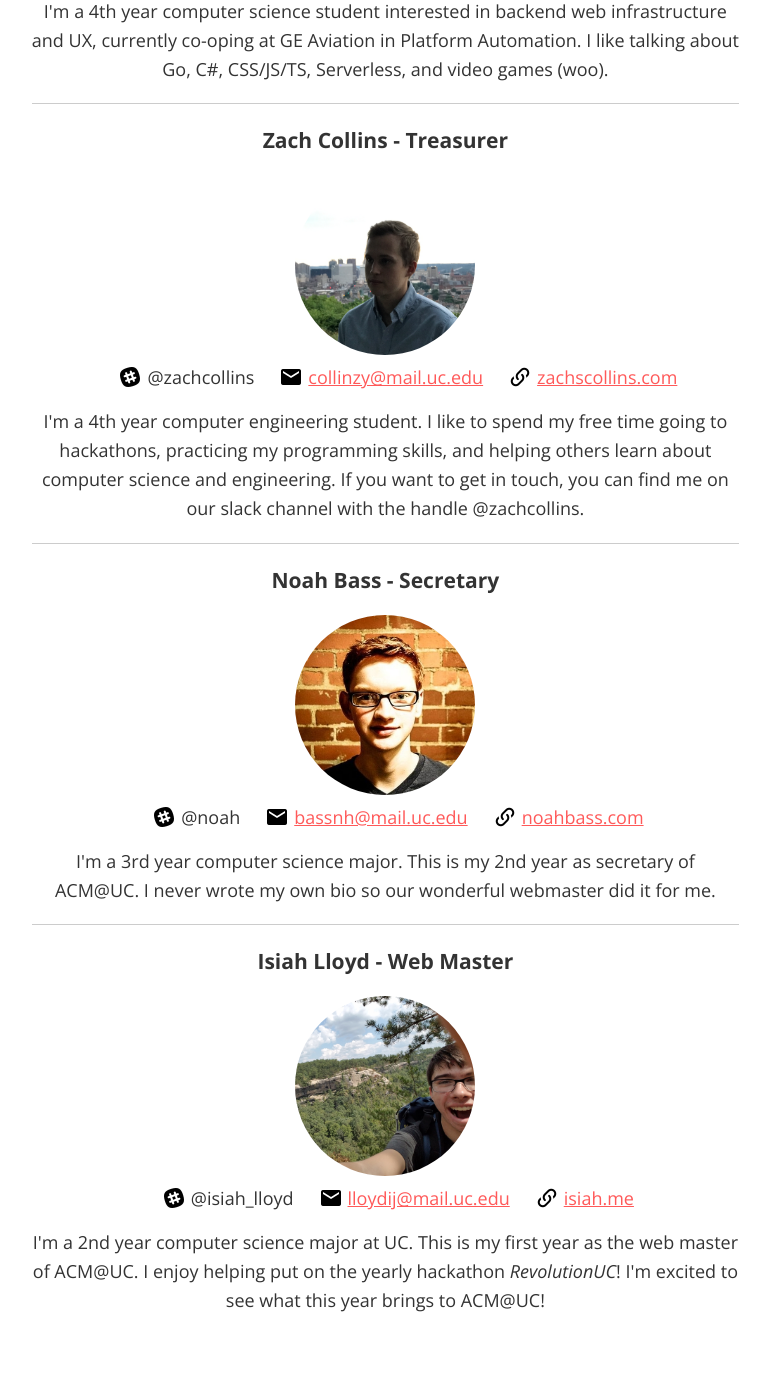
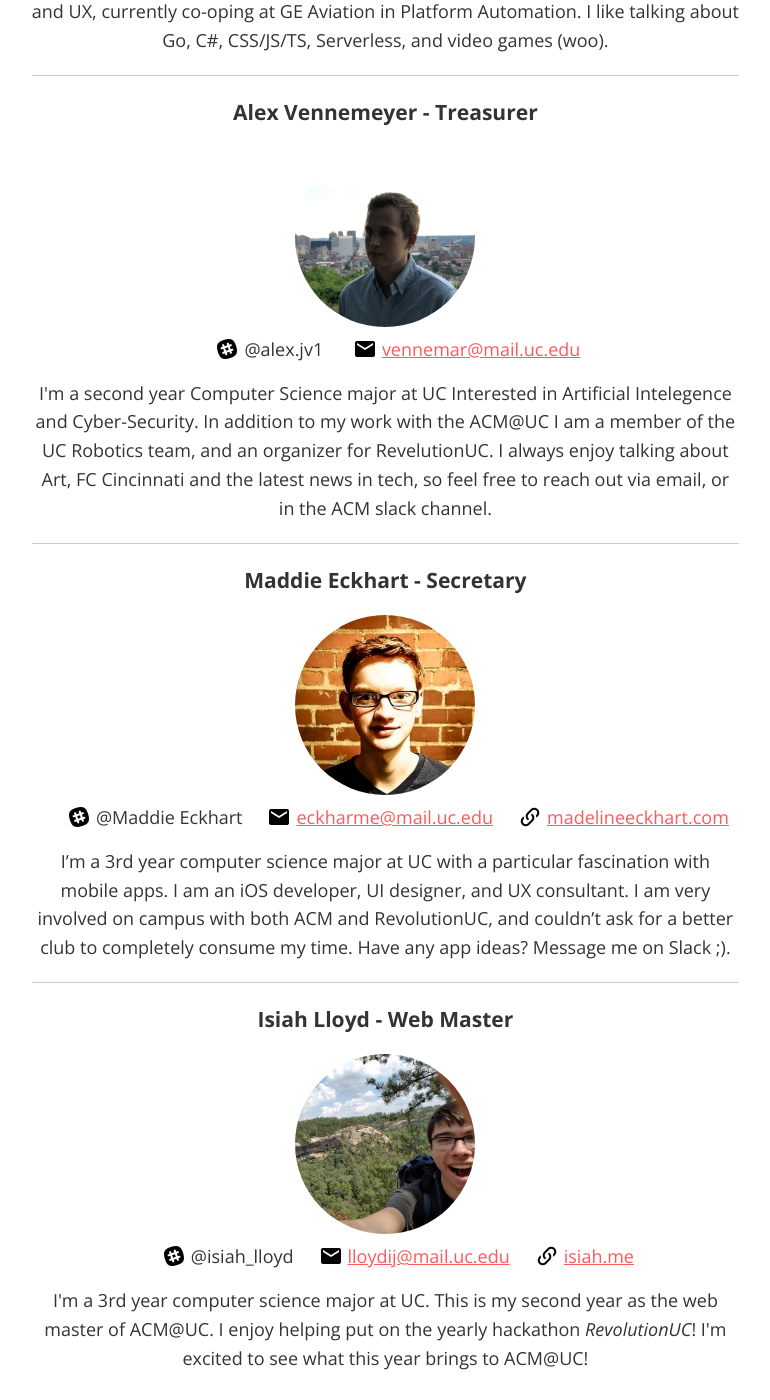
Before and after one commit to ACMatUC/acmatuc.github.io, a Jekyll site: the page built from executives.html, in a window 1280 px wide and 1400 px high, scrolled down 973 px. Shown: the whole window, without its empty margins (343-1113 px from the left). Built offline with Jekyll 4.4.1, drawn with Linux system fonts in a browser that asks for light colours; before the commit the page ends 2316 px from its top, so only the background shows below that; some of the changed text lies outside the part shown.

Commit message:
Update executives.html

```diff
--- a/executives.html
+++ b/executives.html
@@ -13,11 +13,11 @@ order: 2
 </p>
 
 <div class="executive">
-  <h3>Kurt Lewis - President</h3>
+  <h3>Noah Bass - President</h3>
   <img src="/assets/president.jpg" alt="President">
-  <span><img class="icon" src="/assets/slack.png">@capnkurt<img class="icon" src="/assets/email.png"><a href="mailto:lewis2ku@mail.uc.edu">lewis2ku@mail.uc.edu</a><img class="icon" src="/assets/link-variant.png"><a href="http://kurtjlewis.com">kurtjlewis.com</a></span>
+  <span><img class="icon" src="/assets/slack.png">@noah<img class="icon" src="/assets/email.png"><a href="mailto:bassnh@mail.uc.edu">bassnh@mail.uc.edu</a><img class="icon" src="/assets/link-variant.png"><a href="https://noahbass.com/">noahbass.com/</a></span>
   <p>
-    I'm a 4th year computer science major and I've been involved with ACM for three years, previously serving as both president and treasurer. I've been programming for a number of years and I love learning about and sharing tech news and tips.  I love going to hackathons! Feel free to email me anytime at lewis2ku@mail.uc.edu, or in our slack room at @capnkurt!
+    I'm a fourth year computer science major. Previously, I served as Secretary and as marketing lead at <a href="http://revolutionuc.com/">RevolutionUC</a>. I love being involved with the open source and hacker community. In my free time I like to concentrate on mobile dev and cloud computing. You can find me @noah on Slack.
   </p>
 </div>
 
@@ -31,20 +31,20 @@ order: 2
 </div>
 
 <div class="executive">
-  <h3>Zach Collins - Treasurer</h3>
+  <h3>Alex Vennemeyer - Treasurer</h3>
   <img src="/assets/treasurer.jpg" alt="Treasurer">
-  <span><img class="icon" src="/assets/slack.png">@zachcollins<img class="icon" src="/assets/email.png"><a href="mailto:collinzy@mail.uc.edu">collinzy@mail.uc.edu</a><img class="icon" src="/assets/link-variant.png"><a href="http://zachscollins.com">zachscollins.com</a></span>
+  <span><img class="icon" src="/assets/slack.png">@alex.jv1 <img class="icon" src="/assets/email.png"><a href="mailto:vennemar@mail.uc.edu">vennemar@mail.uc.edu</a></span>
   <p>
-    I'm a 4th year computer engineering student. I like to spend my free time going to hackathons, practicing my programming skills, and helping others learn about computer science and engineering. If you want to get in touch, you can find me on our slack channel with the handle @zachcollins.
+    I'm a second year Computer Science major at UC Interested in Artificial Intelegence and Cyber-Security. In addition to my work with the ACM@UC  I am a member of the UC Robotics team, and an organizer for RevelutionUC. I always enjoy talking about Art, FC Cincinnati and the latest news in tech, so feel free to reach out via email, or in the ACM slack channel.
   </p>
 </div>
 
 <div class="executive">
-  <h3>Noah Bass - Secretary</h3>
+  <h3>Maddie Eckhart - Secretary</h3>
   <img src="/assets/secretary.jpg" alt="Secretary">
-  <span><img class="icon" src="/assets/slack.png">@noah<img class="icon" src="/assets/email.png"><a href="mailto:bassnh@mail.uc.edu">bassnh@mail.uc.edu</a><img class="icon" src="/assets/link-variant.png"><a href="https://noahbass.com/">noahbass.com</a></span>
+  <span><img class="icon" src="/assets/slack.png">@Maddie Eckhart<img class="icon" src="/assets/email.png"><a href="mailto:bassnh@mail.uc.edu">eckharme@mail.uc.edu</a><img class="icon" src="/assets/link-variant.png"><a href="http://www.madelineeckhart.com/">madelineeckhart.com</a></span>
   <p>
-    I'm a 3rd year computer science major. This is my 2nd year as secretary of ACM@UC. I never wrote my own bio so our wonderful webmaster did it for me.
+    I’m a 3rd year computer science major at UC with a particular fascination with mobile apps. I am an iOS developer, UI designer, and UX consultant. I am very involved on campus with both ACM and RevolutionUC, and couldn’t ask for a better club to completely consume my time. Have any app ideas? Message me on Slack ;).
   </p>
 </div>
 
@@ -53,6 +53,6 @@ order: 2
   <img src="/assets/webmaster.jpg" alt="Web Master">
   <span><img class="icon" src="/assets/slack.png">@isiah_lloyd<img class="icon" src="/assets/email.png"><a href="mailto:lloydij@mail.uc.edu">lloydij@mail.uc.edu</a><img class="icon" src="/assets/link-variant.png"><a href="https://isiah.me">isiah.me</a></span>
   <p>
-    I'm a 2nd year computer science major at UC. This is my first year as the web master of ACM@UC. I enjoy helping put on the yearly hackathon <i>RevolutionUC</i>! I'm excited to see what this year brings to ACM@UC!</p>
+    I'm a 3rd year computer science major at UC. This is my second year as the web master of ACM@UC. I enjoy helping put on the yearly hackathon <i>RevolutionUC</i>! I'm excited to see what this year brings to ACM@UC!</p>
   </p>
 </div>
```
